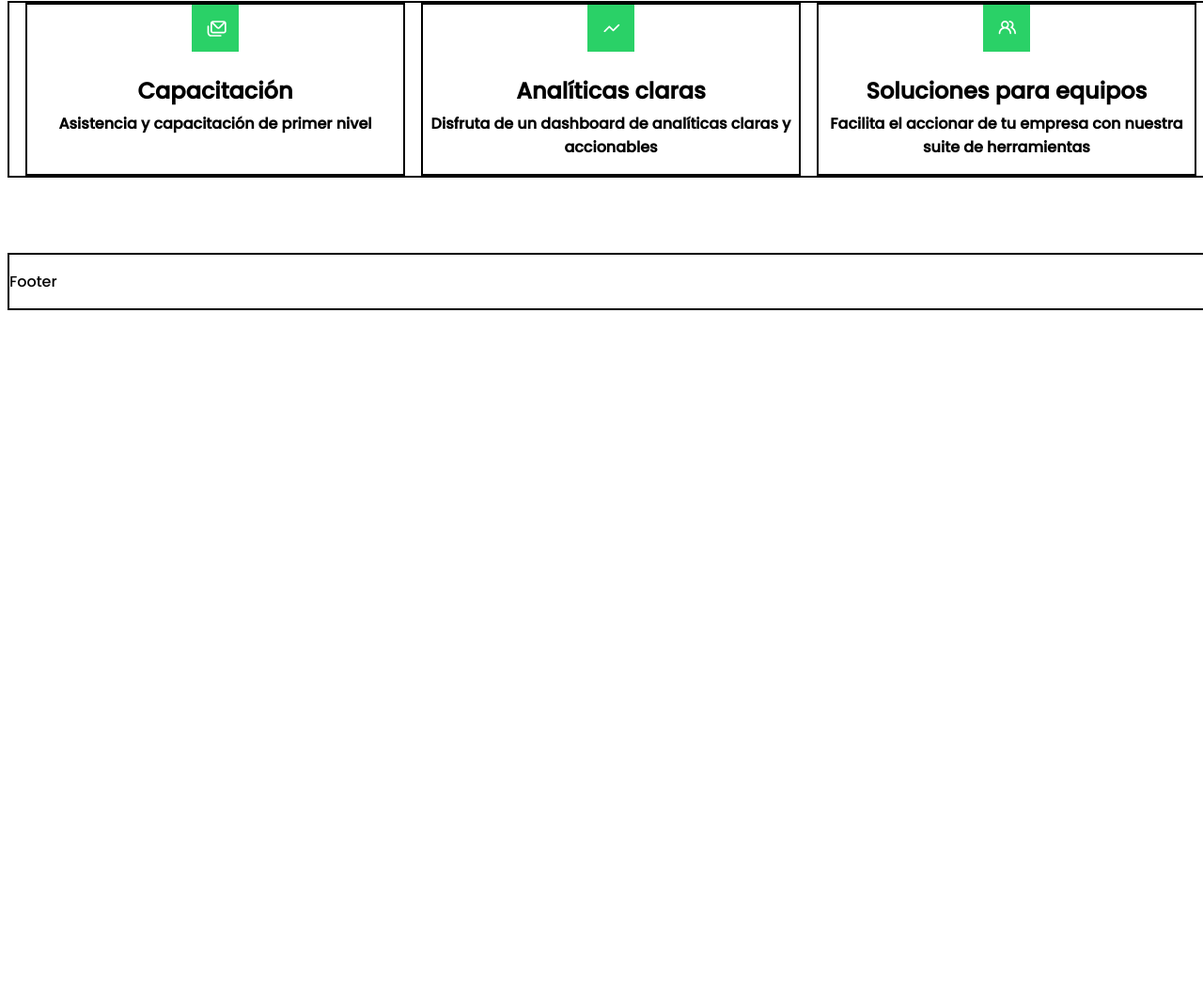
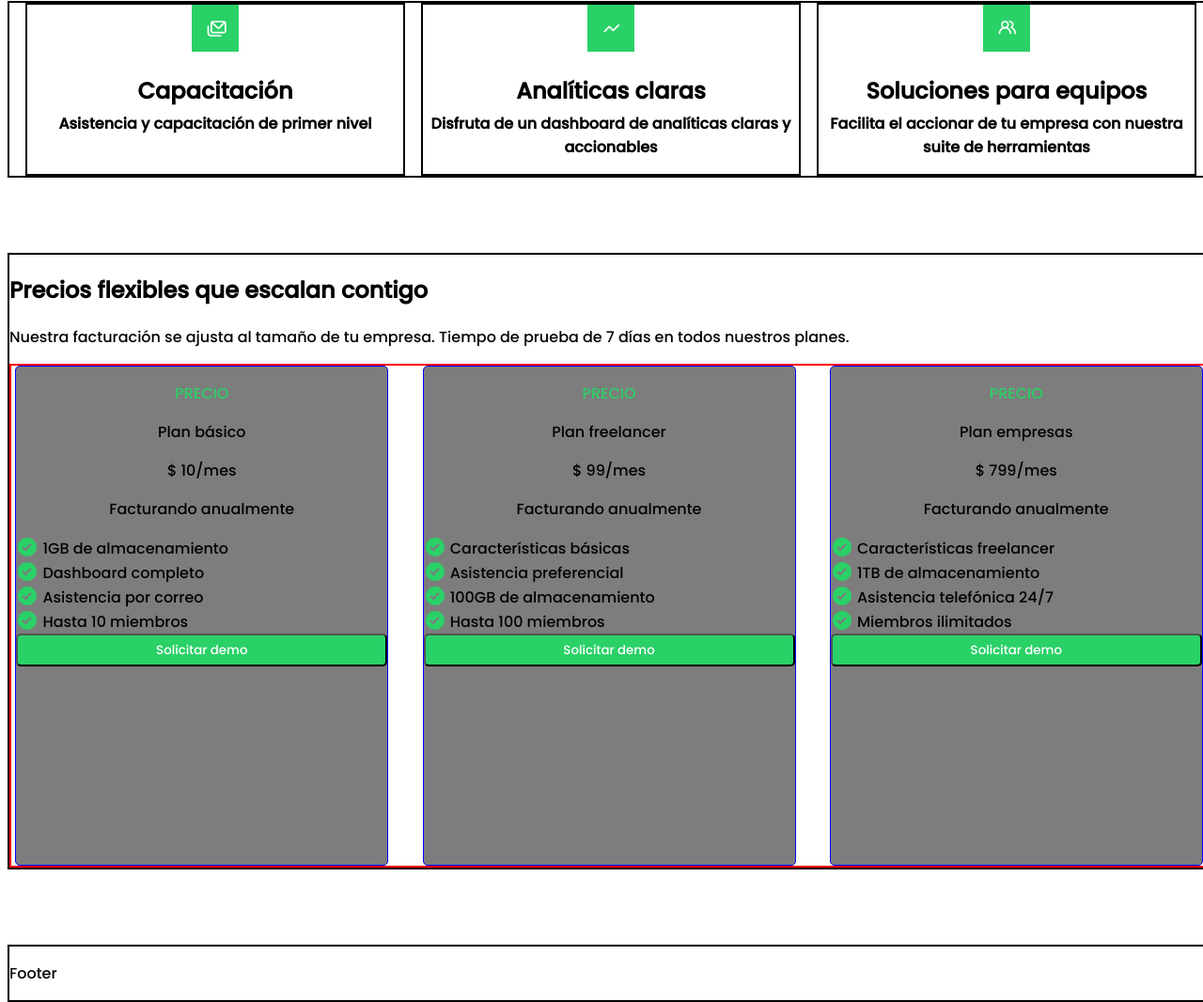
Before and after one commit to Ismateoo/ProyectoIntegrador__MateoHector, a plain HTML site: page index.html in a window 1280 px wide. Shown: the part 848-1914 px from the top of the page at 94% size. Before the commit the page ends 1178 px from the top, so only its background shows below. Drawn offline with Linux system fonts and the light colour scheme.

Commit message:
Actualización sección precios

```diff
--- a/index.html
+++ b/index.html
@@ -113,6 +113,67 @@
         </div>
       </section>
 
+      <section class="precios">
+        <h2>Precios flexibles que escalan contigo</h2>
+        <p>
+          Nuestra facturación se ajusta al tamaño de tu empresa. Tiempo de
+          prueba de 7 días en todos nuestros planes.
+        </p>
+        <div class="tabla_precios">
+          <div class="gris">
+            <p class="precio_card">PRECIO</p>
+            <p>Plan básico</p>
+            <p>$ 10/mes</p>
+            <p>Facturando anualmente</p>
+            <div class="contenedor_check">
+              <img src="img/bxs-check-circle.svg" class="img_check" />
+              <span>1GB de almacenamiento</span> <br />
+              <img src="img/bxs-check-circle.svg" class="img_check" />
+              <span>Dashboard completo</span> <br />
+              <img src="img/bxs-check-circle.svg" class="img_check" />
+              <span>Asistencia por correo</span> <br />
+              <img src="img/bxs-check-circle.svg" class="img_check" />
+              <span>Hasta 10 miembros</span> <br />
+            </div>
+            <button class="verde_blanco boton_precios">Solicitar demo</button>
+          </div>
+          <div class="gris">
+            <p class="precio_card">PRECIO</p>
+            <p>Plan freelancer</p>
+            <p>$ 99/mes</p>
+            <p>Facturando anualmente</p>
+            <div class="contenedor_check">
+              <img src="img/bxs-check-circle.svg" class="img_check" />
+              <span>Características básicas</span> <br />
+              <img src="img/bxs-check-circle.svg" class="img_check" />
+              <span>Asistencia preferencial</span> <br />
+              <img src="img/bxs-check-circle.svg" class="img_check" />
+              <span>100GB de almacenamiento</span> <br />
+              <img src="img/bxs-check-circle.svg" class="img_check" />
+              <span>Hasta 100 miembros</span> <br />
+            </div>
+            <button class="verde_blanco boton_precios">Solicitar demo</button>
+          </div>
+          <div class="gris">
+            <p class="precio_card">PRECIO</p>
+            <p>Plan empresas</p>
+            <p>$ 799/mes</p>
+            <p>Facturando anualmente</p>
+            <div class="contenedor_check">
+              <img src="img/bxs-check-circle.svg" class="img_check" />
+              <span>Características freelancer</span> <br />
+              <img src="img/bxs-check-circle.svg" class="img_check" />
+              <span>1TB de almacenamiento</span> <br />
+              <img src="img/bxs-check-circle.svg" class="img_check" />
+              <span>Asistencia telefónica 24/7</span> <br />
+              <img src="img/bxs-check-circle.svg" class="img_check" />
+              <span>Miembros ilimitados</span> <br />
+            </div>
+            <button class="verde_blanco boton_precios">Solicitar demo</button>
+          </div>
+        </div>
+      </section>
+
 
       <footer>
         <p>Footer</p>
--- a/styles.css
+++ b/styles.css
@@ -171,6 +171,45 @@ header {
   font-weight: bold;
 }
 
+.gris {
+  background-color: rgb(125, 125, 125);
+  border: solid 1px blue;
+  border-radius: 5px;
+  height: 530px;
+  width: 395px;
+}
+
+.precios {
+  border: 2px solid black;
+}
+
+.tabla_precios {
+  border: 2px solid red;
+  display: flex;
+  flex-wrap: wrap;
+  gap: 2em;
+  justify-content: space-evenly;
+  align-items: center;
+  text-align: center;
+}
+
+.precio_card {
+ color: #2ad167;
+}
+
+.boton_precios {
+  border-radius: 5px;
+  height: 35px;
+  width: 100%;
+}
+
+.img_check {
+  margin-bottom: -5px;
+}
+
+.contenedor_check {
+  text-align: start;
+}
 
 footer {
   border: 2px solid black;
```
